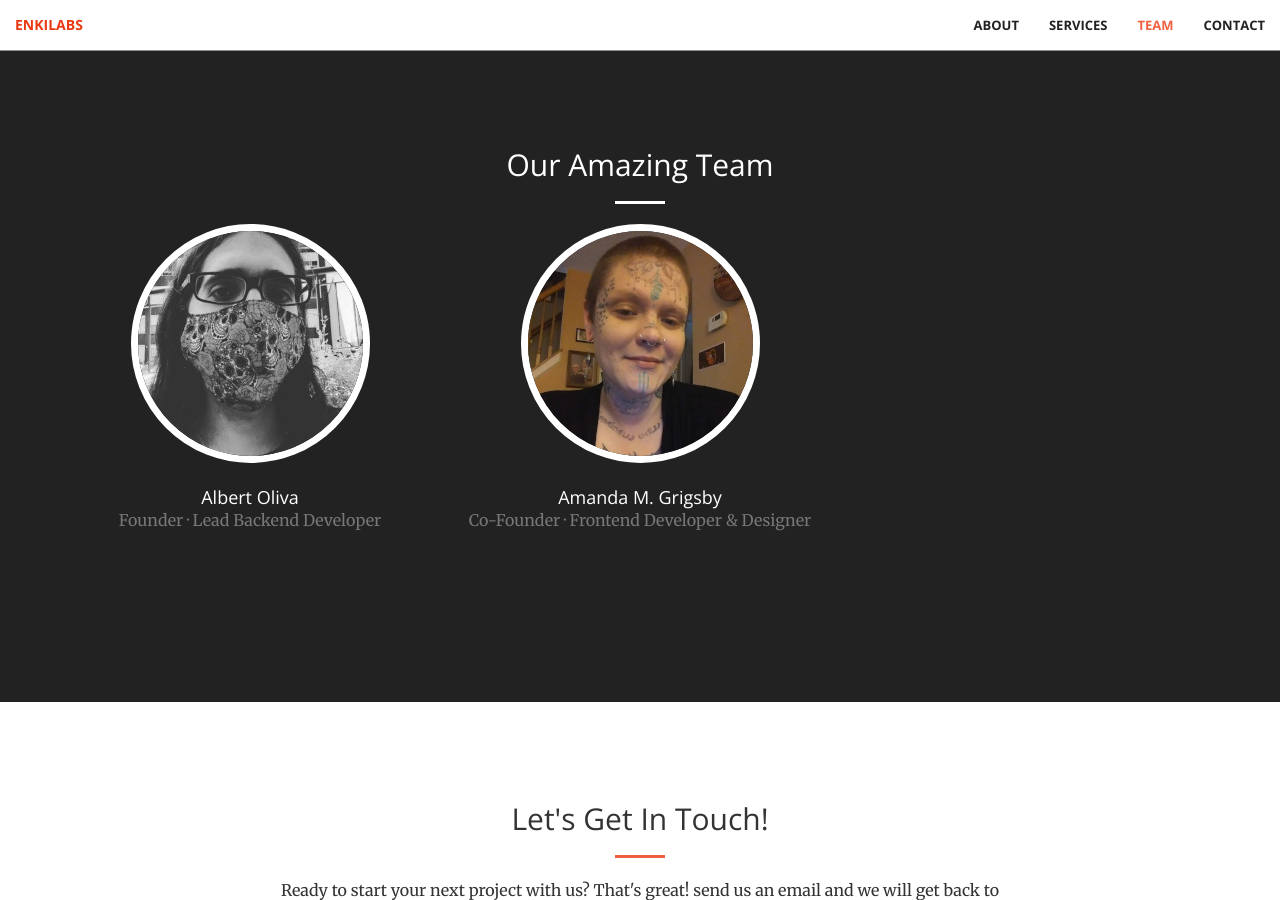
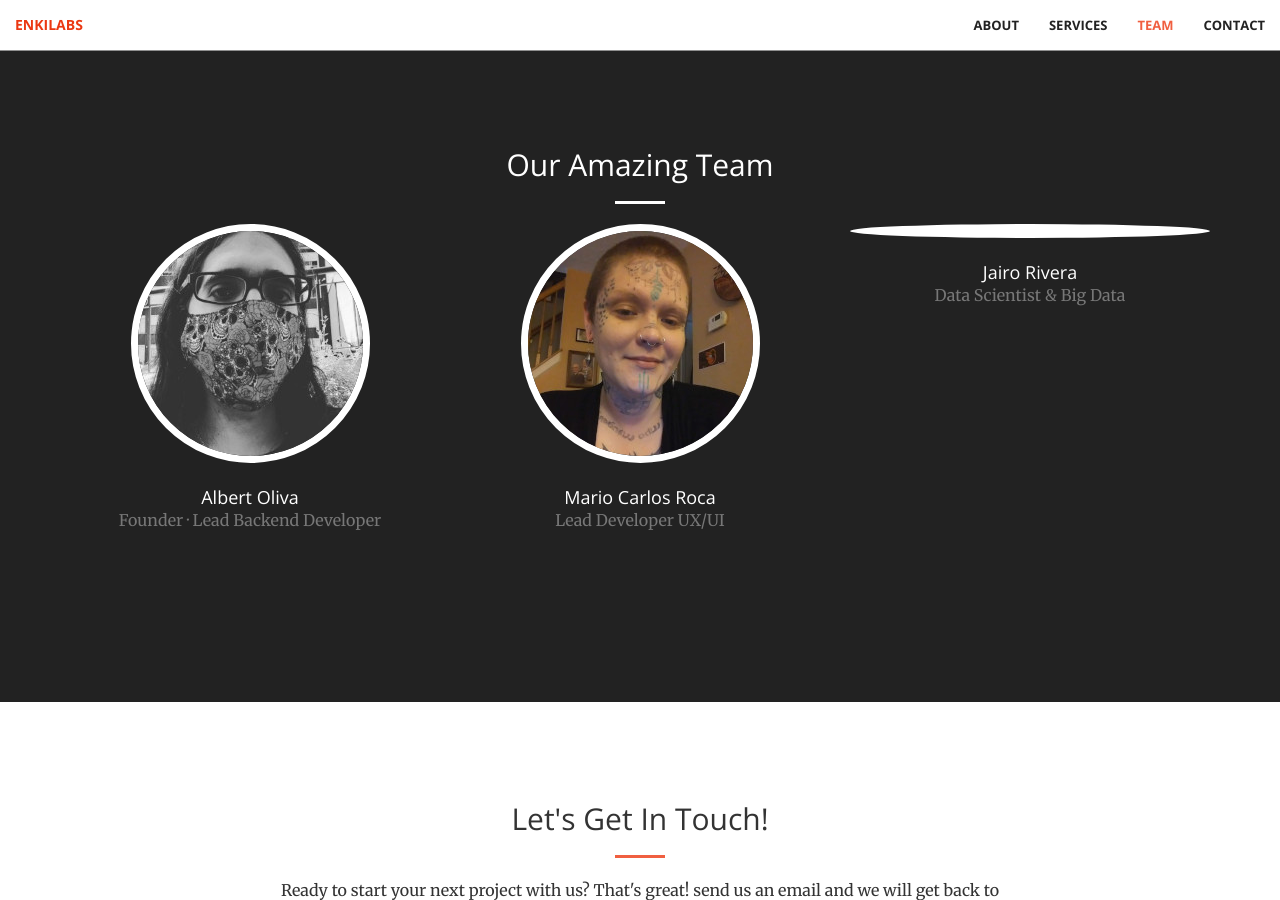
Before and after one commit to aiw3ndil/enkilabs, a Jekyll site: the page built from index.html, in a window 1280 px wide and 900 px high, scrolled down 1702 px. Built offline with Jekyll 4.4.1, drawn with Linux system fonts in a browser that asks for light colours.

Commit message:
Team change again

```diff
--- a/_config.yml
+++ b/_config.yml
@@ -24,13 +24,35 @@ people:
     - title: twitter
       url: https://twitter.com/aiw3ndil
 
-- name: Amanda M. Grigsby
+#- name: Amanda M. Grigsby
+#  pic: 4
+#  position: Co-Founder · Frontend Developer & Designer
+#  social:
+#    - title: linkedin
+#      url: https://www.linkedin.com/in/amanda-paes-de-barros-a220b71b6/
+#    - title: facebook
+#      url: https://www.facebook.com/mandichloemalaise
+#    - title: twitter
+#      url: https://twitter.com/ada_willow
+
+- name: Mario Carlos Roca
   pic: 2
-  position: Co-Founder · Frontend Developer & Designer
+  position: Lead Developer UX/UI
+  social:
+    - title: twitter
+      url: https://twitter.com/marioccarloss
+    - title: facebook
+      url: https://www.facebook.com/marioccarloss
+    - title: linkedin
+      url: https://www.linkedin.com/in/marioccarloss/
+
+- name: Jairo Rivera
+  pic: 3
+  position: Data Scientist & Big Data
   social:
     - title: linkedin
-      url: https://www.linkedin.com/in/amanda-paes-de-barros-a220b71b6/
+      url: https://www.linkedin.com/in/jairoriveracueva
     - title: facebook
-      url: https://www.facebook.com/mandichloemalaise
-    - title: twitter
-      url: https://twitter.com/ada_willow
+      url: https://www.facebook.com/jairoabrahan.riveracueva
+    - title: github
+      url: #
```
